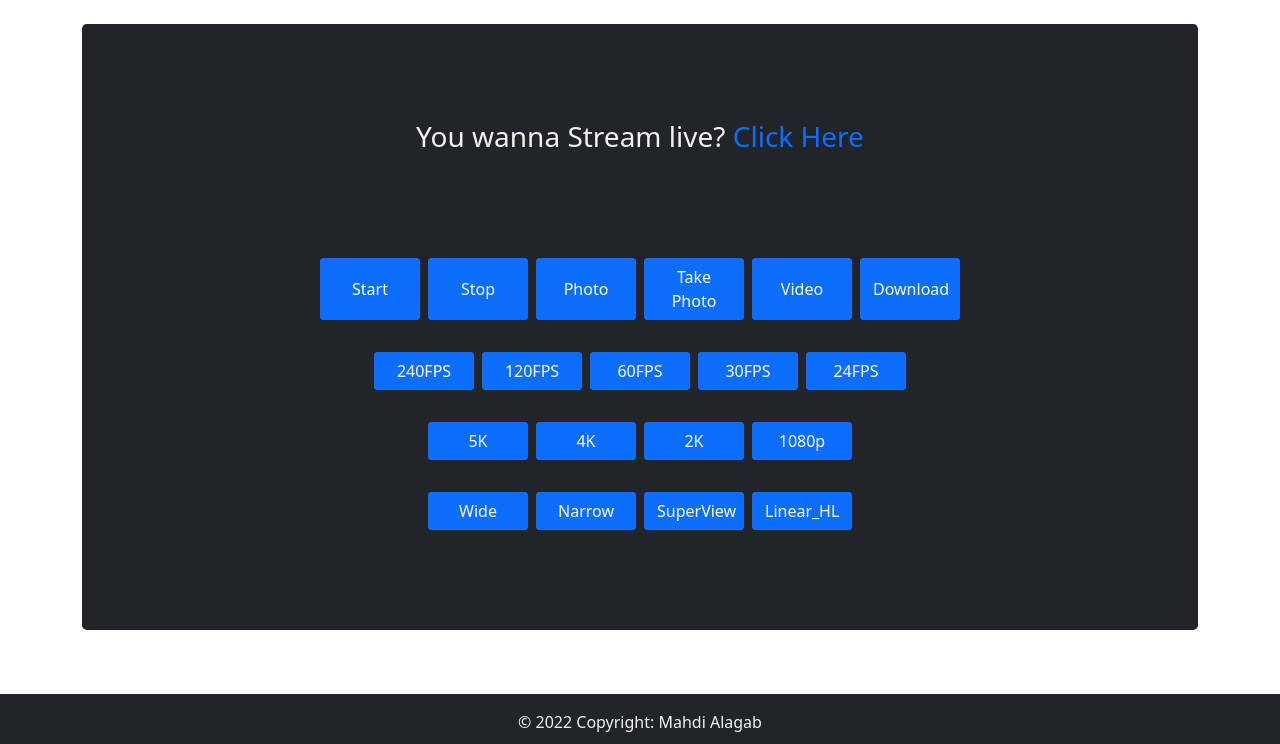
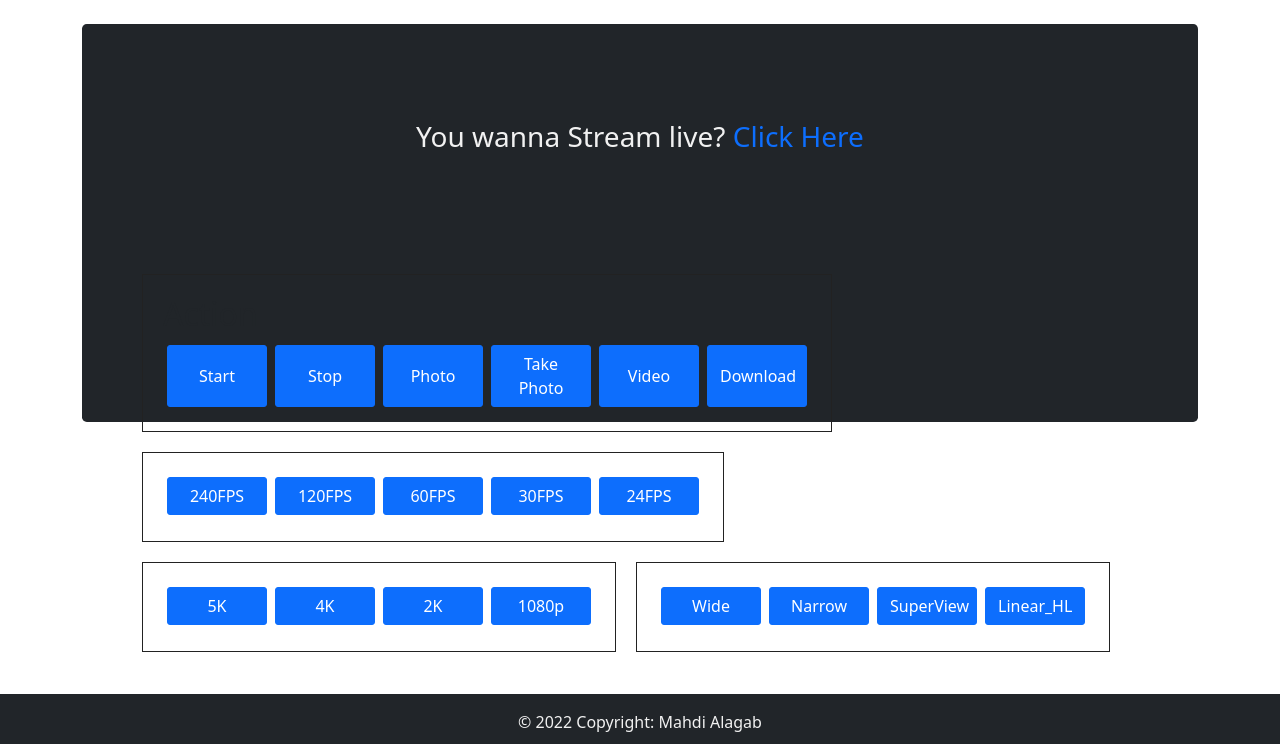
Before and after one commit to MaHDiaLaGaB/cs50-final-project, a Flask app: page /live in a window 1280 px wide. Shown: the part 56-800 px from the top of the page. Run offline with Flask 2, Linux system fonts and the light colour scheme; the visitor is signed in with stand-in values (Sample User, id 1); some libraries are stand-ins or nearby versions.

Commit message:
fixing live.py

```diff
--- a/project/main/live.py
+++ b/project/main/live.py
@@ -59,7 +59,7 @@ class VideoStreaming(object):
 
     def start_record(self):
         self.out = cv2.VideoWriter('test-video.avi', self.get_video_type(
-        ), 25, self.get_dimension('1080p'))
+        ), 25, (600, 400))
 
     # recording functions end here ------>
 
@@ -68,8 +68,8 @@ class VideoStreaming(object):
         if self.cap is None:
             print('you should call start first')
 
-        self.cap.set(cv2.CAP_PROP_FRAME_WIDTH, 1920)
-        self.cap.set(cv2.CAP_PROP_FRAME_HEIGHT, 1080)
+        # self.cap.set(cv2.CAP_PROP_FRAME_WIDTH, 1920)
+        # self.cap.set(cv2.CAP_PROP_FRAME_HEIGHT, 1080)
         ret, frame = self.cap.read()
         rec_frame = frame
         #frame = cv2.cvtColor(frame, cv2.COLOR_BGR2GRAY)
@@ -77,9 +77,14 @@ class VideoStreaming(object):
         # print(frame.shape)
         return (buffer.tobytes(), rec_frame)
 
+    # --- recording function ----
+
     def record(self):
+
         while True:
             self.start_record().write(self.gen_frame()[1])
+
+    # --- controling camera functions ----
 
     def take_photo(self):
         self.go_pro.take_photo(2)
@@ -110,9 +115,6 @@ class VideoStreaming(object):
     def fov(self, lince):
         self.go_pro.gpControlSet(param='121', value=lince)
 
-    def change_mode(self):
-        pass
-
     def __del__(self):
         if self.cap is None:
             print('no camera to stop')
--- a/project/static/style.css
+++ b/project/static/style.css
@@ -88,6 +88,29 @@ bady{
   width: 100px;
 }
 
+fieldset {
+  border: 1px solid #222;
+  margin: 20px 0 0 0;
+  min-height: 90px;
+  line-height: 90px;
+  position: relative;
+  float: left;
+  margin-right: 20px;
+  padding: 20px;
+}
+/* fieldset h2 {
+  font-family: 'Lobster', cursive;
+  font-weight: normal;
+  text-shadow: 0 1px 0 rgba(255, 255, 255, .12);
+  display: inline-block;
+  margin: 0;
+  line-height: 1.5;
+  position: absolute;
+  top: -20px;
+  background: url('http://www.bradysammons.com/codepen/darkui/noise.png') repeat;
+  padding: 0 5px 0 10px;
+} */
+
 
 
 /*------------------------------*/
--- a/project/templates/live.html
+++ b/project/templates/live.html
@@ -16,6 +16,8 @@ Go Live!
             <div class="embed-responsive embed-responsive-16by9">
                 <iframe id class="embed-responsive-item" src="{{url_for('main.videoFeed', ID=start)}}"></iframe>
             </div> -->
+            <fieldset>
+                <h2>Action</h2>
                 <div id="buttons-flex" class="d-flex justify-content-center">
                     {% for label, control in controls.items() %}
                     <button onclick="setMode(value='{{ control }}')" class="btn btn-primary">
@@ -23,7 +25,10 @@ Go Live!
                     </button>
                     {% endfor %}
                 </div>
+            </fieldset>
+
             <br>
+            <fieldset>
                 <div id="buttons-flex" class="d-flex justify-content-center">
                     {% for label, frame in frams.items() %}
                     <button onclick="setFps(value='{{ frame }}')" class="btn btn-primary" id="{{ frame }}">
@@ -31,7 +36,10 @@ Go Live!
                     </button>
                     {% endfor %}
                 </div>
+            </fieldset>
+
             <br>
+            <fieldset>
                 <div id="buttons-flex" class="d-flex justify-content-center">
                     {% for label, setting in camera_settings.items() %}
                     <button onclick="setResolution(value='{{ setting }}')" class="btn btn-primary" id="{{ setting }}">
@@ -39,7 +47,10 @@ Go Live!
                     </button>
                     {% endfor %}
                 </div>
+            </fieldset>
+
             <br>
+            <fieldset>
                 <div id="buttons-flex" class="d-flex justify-content-center">
                     {% for label, lince in linces.items() %}
                     <button onclick="setFov(value='{{ lince }}')" class="btn btn-primary" id="{{ lince }}">
@@ -47,6 +58,8 @@ Go Live!
                     </button>
                     {% endfor %}
                 </div>
+            </fieldset>
+
         </div>
     </div>
 </div>
```
Also changed, not shown: README.md, 1 other file. Lines whose indentation alone changed are shown as unchanged.
